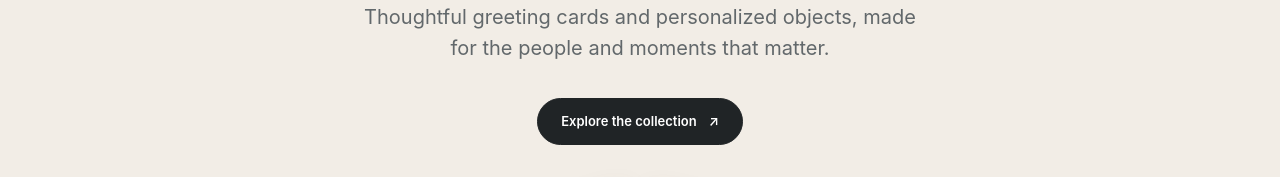
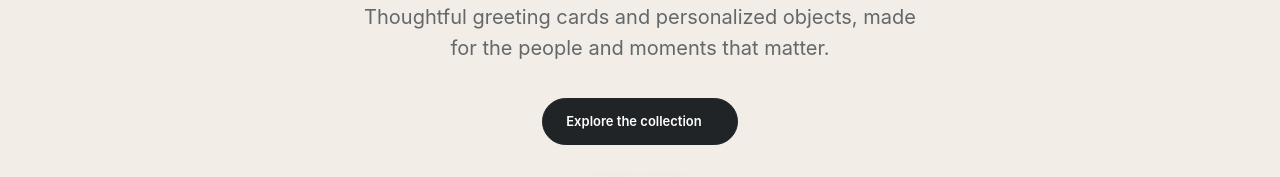
Before and after one commit to humzam241241/AH-Labs-Inc, a Next.js app: page /gifts in a window 1280 px wide. Shown: the part 380-557 px from the top of the page. Built offline with nearby package versions, Linux system fonts and the light colour scheme.

Commit message:
Replace unsupported arrow glyph

```diff
--- a/app/gifts/page.tsx
+++ b/app/gifts/page.tsx
@@ -11,8 +11,8 @@ const products = [
 
 export default function GiftsPage() {
   return <>
-    <section className="gifts-hero"><div className="site-shell"><p className="eyebrow">AH Labs presents</p><h1>AH Gifts.</h1><p className="script-line">A little more personal.</p><p className="hero-copy">Thoughtful greeting cards and personalized objects, made for the people and moments that matter.</p><a className="round-button" href="#collection">Explore the collection <span aria-hidden="true">↗</span></a><div className="mini-cards" aria-hidden="true"><i>just because.</i><i>for you.</i></div></div></section>
+    <section className="gifts-hero"><div className="site-shell"><p className="eyebrow">AH Labs presents</p><h1>AH Gifts.</h1><p className="script-line">A little more personal.</p><p className="hero-copy">Thoughtful greeting cards and personalized objects, made for the people and moments that matter.</p><a className="round-button" href="#collection">Explore the collection <span className="css-arrow" aria-hidden="true" /></a><div className="mini-cards" aria-hidden="true"><i>just because.</i><i>for you.</i></div></div></section>
     <section className="gift-shop site-shell" id="collection"><div className="section-heading"><div><p className="eyebrow">The collection</p><h2>Small things.<br />Real meaning.</h2></div><p>Made to order · Prices in CAD</p></div><div className="product-grid">{products.map((product) => <article className="product-card" key={product.name}><div className={`product-art ${product.tone}`}><span>{product.art}</span></div><div className="product-copy"><p className="product-kind">{product.kind}</p><h3>{product.name}</h3><p>{product.description}</p><strong>{product.price}</strong></div></article>)}</div><p className="catalog-note">Concept collection and example prices. Online ordering is not yet enabled.</p></section>
-    <section className="contact-band gifts"><div className="site-shell"><div><p className="eyebrow">Made for someone</p><h2>Ask about a custom piece.</h2></div><Link href="/contact" className="round-button light">Start an inquiry <span aria-hidden="true">↗</span></Link></div></section>
+    <section className="contact-band gifts"><div className="site-shell"><div><p className="eyebrow">Made for someone</p><h2>Ask about a custom piece.</h2></div><Link href="/contact" className="round-button light">Start an inquiry <span className="css-arrow" aria-hidden="true" /></Link></div></section>
   </>
 }
```
